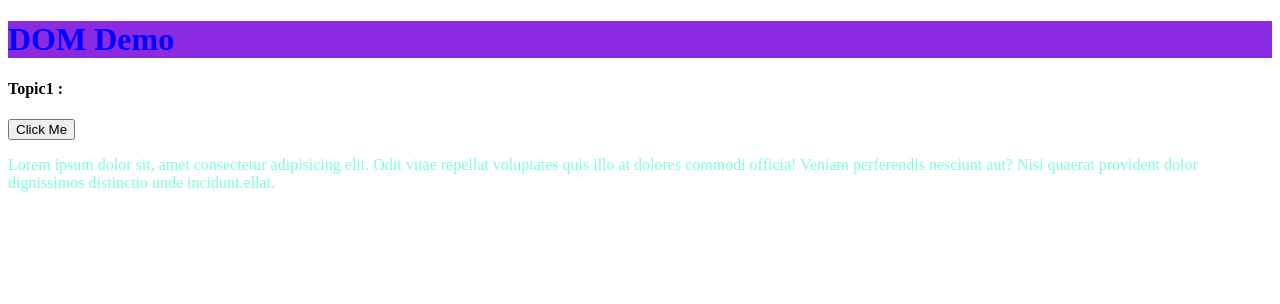
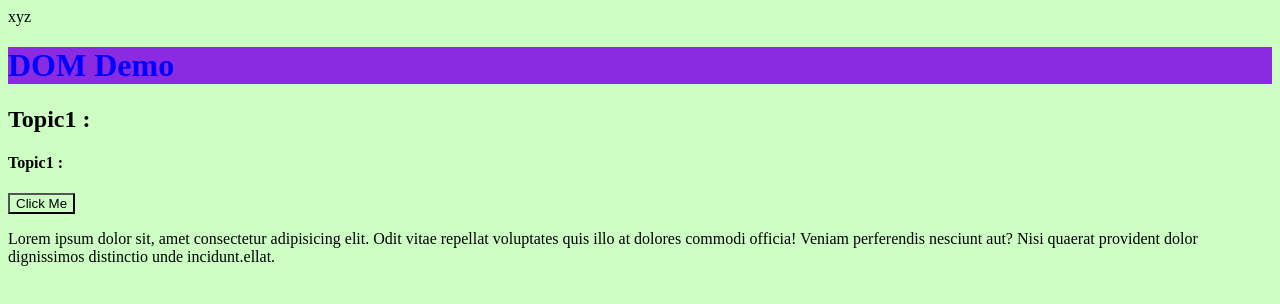
Before and after one commit to sudhanshu-77/JavaScript_Challenge, a website: page JavaScript/Day-7/DOM-Part-1/index.html in a window 1280 px wide. Drawn offline with Linux system fonts and the light colour scheme.

Commit message:
DOM Part - 1

```diff
--- a/JavaScript/Day-7/DOM-Part-1/index.html
+++ b/JavaScript/Day-7/DOM-Part-1/index.html
@@ -8,8 +8,12 @@
 
 </head>
 <body>
-    <h1>DOM Demo</h1>
-    <h4>Topic1 : </h4>
+    <div>xyz</div>
+    <!-- never use same id , it is unique -->
+    <!-- we can use class more than 1  -->
+    <h1 id="heading1">DOM Demo</h1>
+    <h2 class="my-class">Topic1 : </h2>
+    <h4 class="my-class">Topic1 : </h4>
     <button>Click Me</button>
     <p>Lorem ipsum dolor sit, amet consectetur adipisicing elit. Odit vitae repellat voluptates quis illo at dolores commodi officia! Veniam perferendis nesciunt aut? Nisi quaerat provident dolor dignissimos distinctio unde incidunt.ellat.</p>
 
--- a/JavaScript/Day-7/DOM-Part-1/script.js
+++ b/JavaScript/Day-7/DOM-Part-1/script.js
@@ -1,3 +1,47 @@
 console.log("Hello");
 
 console.log(window);
+
+console.dir(document.body)
+
+// HTML ko javaScript ke andar access krneka tarika hai DOM.
+
+
+// DOM Manipulation :-
+/*1. Selecting with id <br>
+   document.getElementById("myId) */
+
+let heading = document.getElementById("heading"); //h1
+console.log(heading);
+
+
+/*2. Selecting with class <br>
+   document.getElementsByClassName("myClass") <br> -> return HTML collections, which is similar to array */
+let headings = document.getElementsByClassName("heading");
+console.dir(headings);
+console.log(headings);
+
+/*3. Selecting with tag <br>
+   document.getElementsByTagName("p") */
+
+let parahs = document.getElementsByTagName("p");
+console.dir(parahs);
+
+/*4. Query Selector
+   document.querySelector("myID/myClass/tag") <br>
+   -> returns first element
+
+   document.querySelectorAll("myId/myClass/tag") <br>
+   -> returns a NodeList */
+
+let firselements = document.querySelector(".myClass");
+console.dir(firselements);
+
+let allElements = document.querySelectorAll(".myClass");
+console.dir(allElements);
+
+/* ### DOM Properties :-
+ * tagName : returns tag for element nodes
+ * innerText : returns the text context of the elements and its children
+ * inner HTML : returns the plain text or HTML contents in the element
+ * textContent : returns textual content even for hidden elements */
--- a/JavaScript/Day-7/DOM-Part-1/style.css
+++ b/JavaScript/Day-7/DOM-Part-1/style.css
@@ -1,3 +1,6 @@
+*{
+    background-color: rgb(205, 255, 196);
+}
 h1{
     color:blue;
     background-color: blueviolet ;
@@ -5,5 +8,5 @@ h1{
 }
 p{
 
-    color: aquamarine;
+    color: black;
 }
```
Also changed, not shown: JavaScript/Day-7/DOM-Part-1/readme.md.
